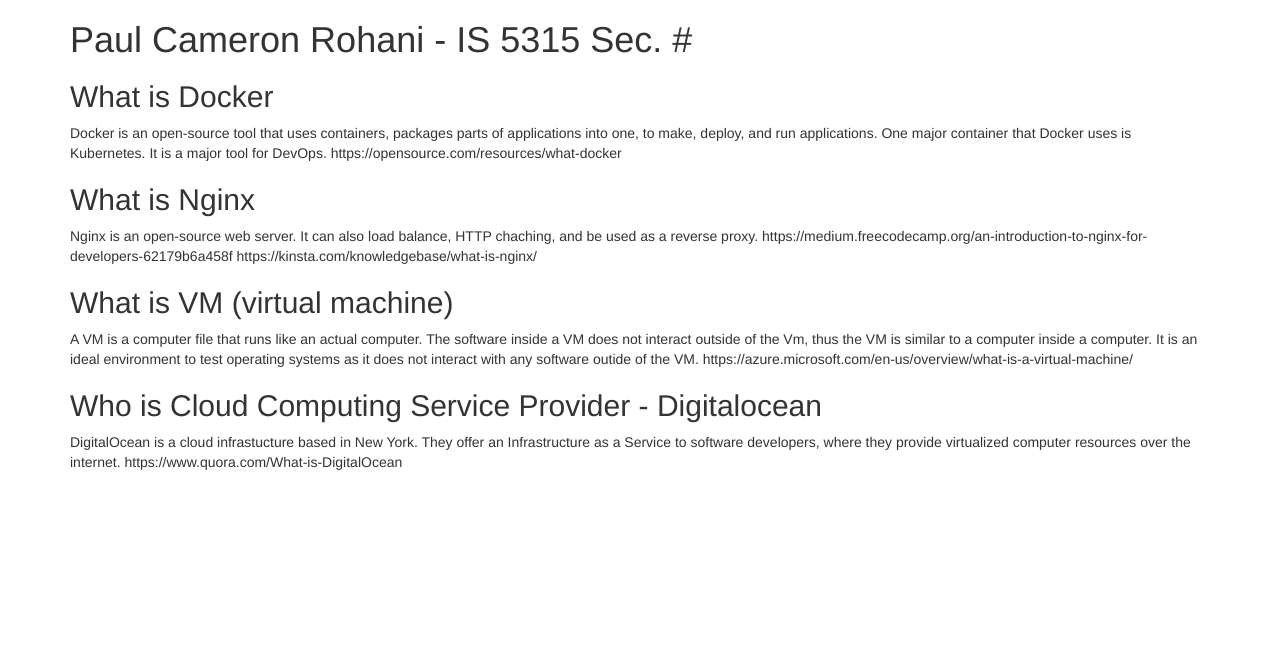
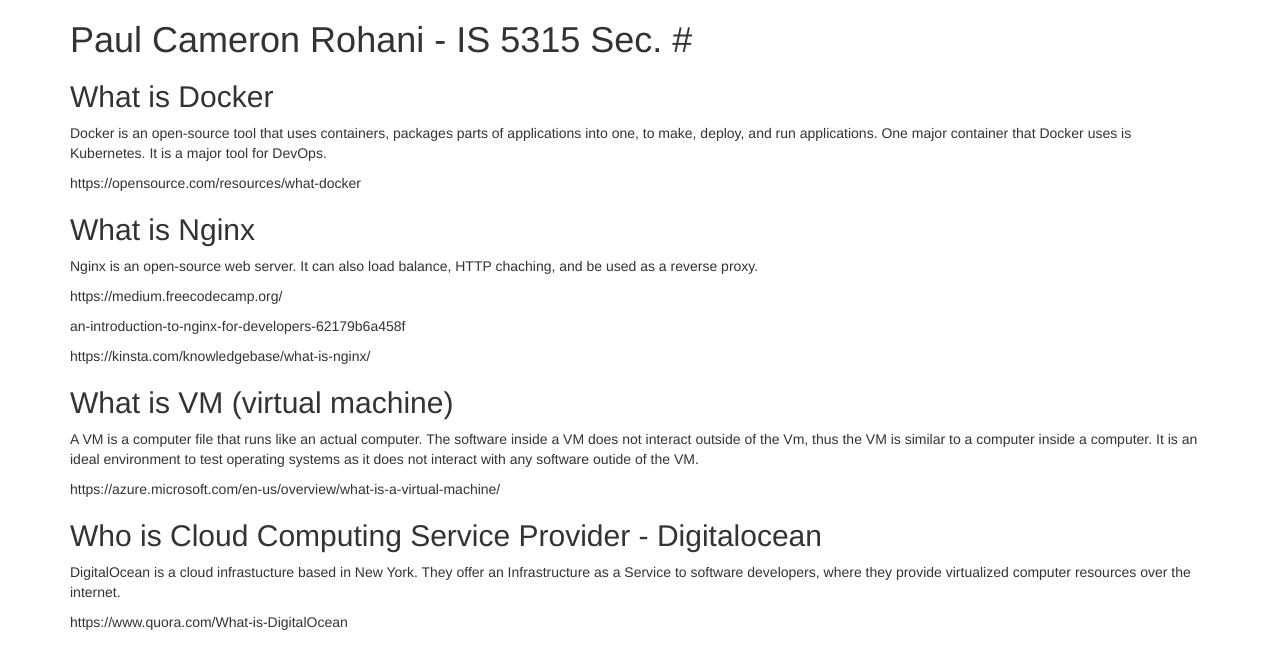
Before and after one commit to crohani15/1515, a plain HTML site: page index.html in a window 1280 px wide. Drawn offline with nearby package versions, Linux system fonts and the light colour scheme.

Commit message:
hw files

```diff
--- a/index.html
+++ b/index.html
@@ -7,26 +7,26 @@
     <div class="container">
       <h1>Paul Cameron Rohani - IS 5315 Sec. #</h1>
       <h2>What is Docker</h2>
-      <p>Docker is an open-source tool that uses containers, packages parts of applications into one, to make, deploy, and run applications. One major container that Docker uses is Kubernetes. It is a major tool for DevOps.
+      <p>Docker is an open-source tool that uses containers, packages parts of applications into one, to make, deploy, and run applications. One major container that Docker uses is Kubernetes. It is a major tool for DevOps.</p>
 
-      https://opensource.com/resources/what-docker</p>
+      </p>https://opensource.com/resources/what-docker</p>
 
       <h2>What is Nginx</h2>
-      <p>Nginx is an open-source web server. It can also load balance, HTTP chaching, and be used as a reverse proxy.
+      <p>Nginx is an open-source web server. It can also load balance, HTTP chaching, and be used as a reverse proxy.</p>
 
-      https://medium.freecodecamp.org/an-introduction-to-nginx-for-developers-62179b6a458f
-      https://kinsta.com/knowledgebase/what-is-nginx/</p>
+      </p>https://medium.freecodecamp.org/</p>an-introduction-to-nginx-for-developers-62179b6a458f
+      </p>https://kinsta.com/knowledgebase/what-is-nginx/</p>
 
       <h2>What is VM (virtual machine)</h2>
-      <p>A VM is a computer file that runs like an actual computer. The software inside a VM does not interact outside of the Vm, thus the VM is similar to a computer inside a computer. It is an ideal environment to test operating systems as it does not interact with any software outide of the VM.
+      <p>A VM is a computer file that runs like an actual computer. The software inside a VM does not interact outside of the Vm, thus the VM is similar to a computer inside a computer. It is an ideal environment to test operating systems as it does not interact with any software outide of the VM.</p>
 
-      https://azure.microsoft.com/en-us/overview/what-is-a-virtual-machine/</p>
+      </p>https://azure.microsoft.com/en-us/overview/what-is-a-virtual-machine/</p>
 
       <h2>Who is Cloud Computing Service Provider - Digitalocean</h2>
 
-      <p>DigitalOcean is a cloud infrastucture based in New York. They offer an Infrastructure as a Service to software developers, where they provide virtualized computer resources over the internet.
+      <p>DigitalOcean is a cloud infrastucture based in New York. They offer an Infrastructure as a Service to software developers, where they provide virtualized computer resources over the internet.</p>
 
-      https://www.quora.com/What-is-DigitalOcean</p>
+      </p>https://www.quora.com/What-is-DigitalOcean</p>
 
 
     </div>
```
